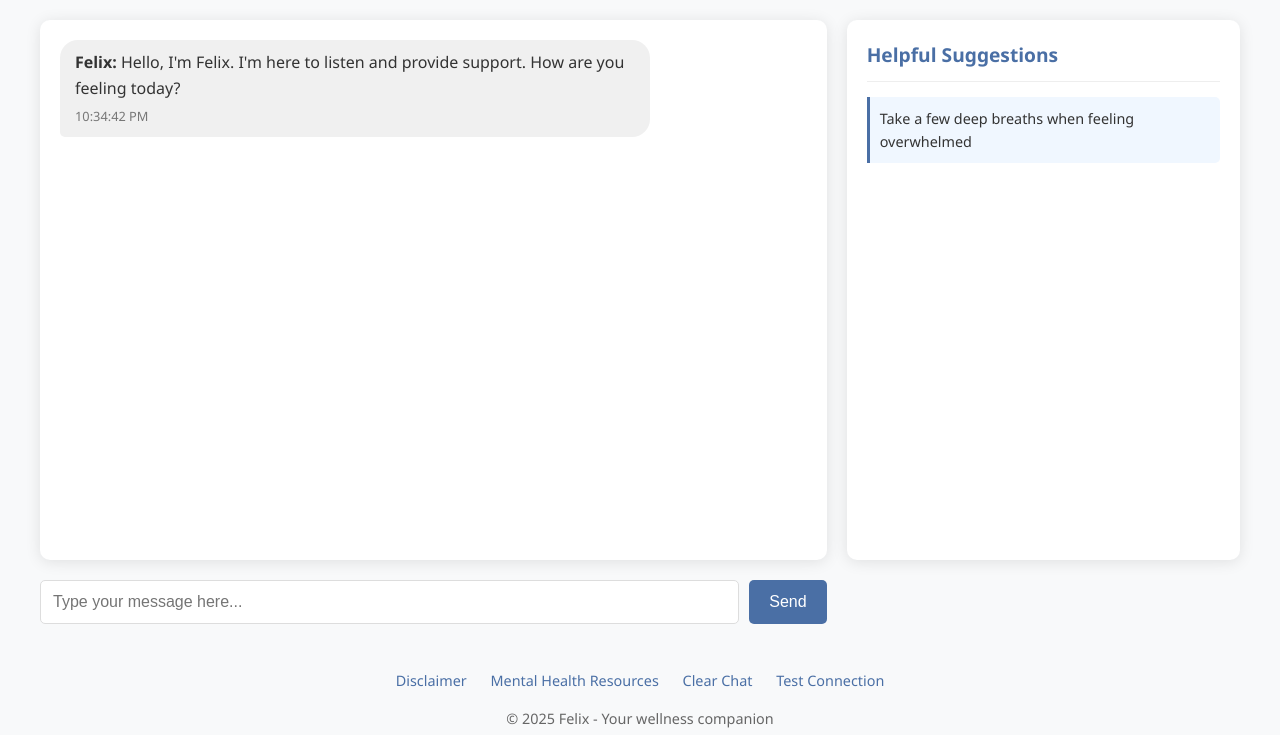
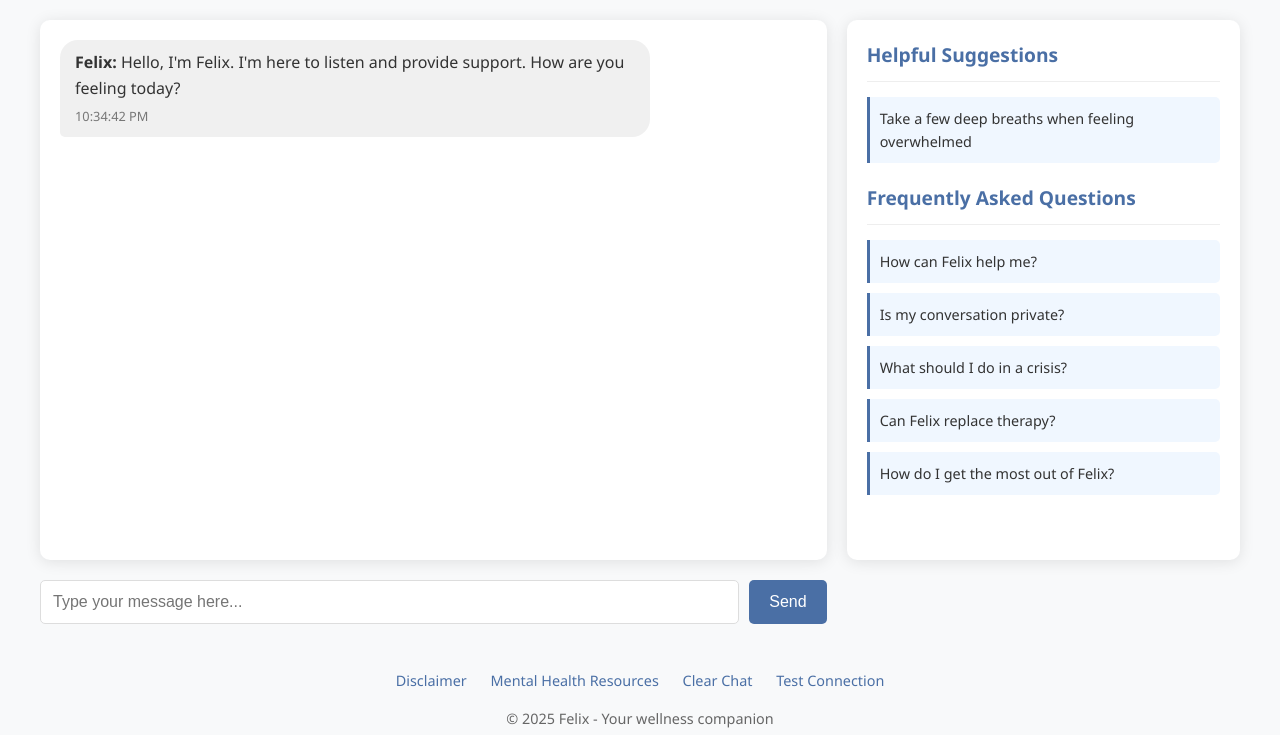
Before and after one commit to JPearson135/HackKU25, a Python web app: template templates/index.html in a window 1280 px wide. Shown: the part 267-1002 px from the top of the page. Run offline with Jinja, Linux system fonts and the light colour scheme; the template is opened without the code that fills it, so the values that code supplies are empty.

Commit message:
Fixing html references

```diff
--- a/templates/disclaimer.html
+++ b/templates/disclaimer.html
@@ -98,7 +98,7 @@
         <h2>Professional Help</h2>
         <p>We strongly encourage seeking help from licensed mental health professionals for ongoing or serious concerns. Felix should be viewed as a supplementary tool rather than a replacement for professional care.</p>
 
-        <a href="/main/templates/" class="back-button">Return to Chat</a>
+        <a href="/" class="back-button">Return to Chat</a>
     </div>
 </body>
 </html>
--- a/templates/index.html
+++ b/templates/index.html
@@ -248,6 +248,39 @@
                 <ul id="suggestions-list" class="suggestions-list">
                     <!-- Suggestions will be added here dynamically -->
                 </ul>
+                <h3 class="resources-title" style="margin-top: 20px;">Frequently Asked Questions</h3>
+                <div id="faq-list" class="faq-list">
+                    <div class="suggestion-item faq-item">
+                        <div class="faq-question">How can Felix help me?</div>
+                        <div class="faq-answer" style="display: none;">
+                            Felix can provide emotional support, suggest coping strategies for anxiety or stress, help with motivation, and offer a listening ear when you need to talk through your feelings.
+                        </div>
+                    </div>
+                    <div class="suggestion-item faq-item">
+                        <div class="faq-question">Is my conversation private?</div>
+                        <div class="faq-answer" style="display: none;">
+                            Your conversations are stored securely to help improve the service. We recommend not sharing personally identifying information. See our disclaimer for more details.
+                        </div>
+                    </div>
+                    <div class="suggestion-item faq-item">
+                        <div class="faq-question">What should I do in a crisis?</div>
+                        <div class="faq-answer" style="display: none;">
+                            If you're experiencing a crisis, please contact emergency services (911), call the National Suicide Prevention Lifeline (988), or text HOME to 741741 for immediate support.
+                        </div>
+                    </div>
+                    <div class="suggestion-item faq-item">
+                        <div class="faq-question">Can Felix replace therapy?</div>
+                        <div class="faq-answer" style="display: none;">
+                            No, Felix is not a replacement for professional help. While Felix can provide support and guidance, we recommend consulting qualified professionals for serious concerns.
+                        </div>
+                    </div>
+                    <div class="suggestion-item faq-item">
+                        <div class="faq-question">How do I get the most out of Felix?</div>
+                        <div class="faq-answer" style="display: none;">
+                            Be specific about your feelings and situation. Try the suggested coping strategies and reflect on what works for you. Regular check-ins can help track your progress.
+                        </div>
+                    </div>
+                </div>
             </div>
         </div>
     </div>
--- a/templates/resources.html
+++ b/templates/resources.html
@@ -103,7 +103,7 @@
             <p>Remember that Felix is not a substitute for professional help. <a href="disclaimer.html">Read our full disclaimer</a>.</p>
         </div>
 
-        <a href="/main/templates/" class="back-button">Return to Chat</a>
+        <a href="/" class="back-button">Return to Chat</a>
     </div>
 </body>
 </html>
```
